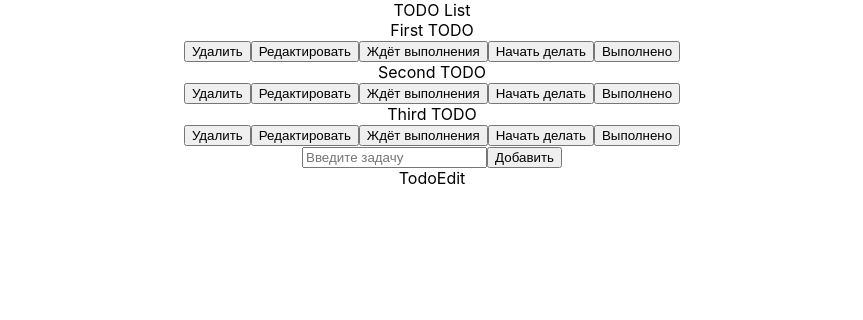
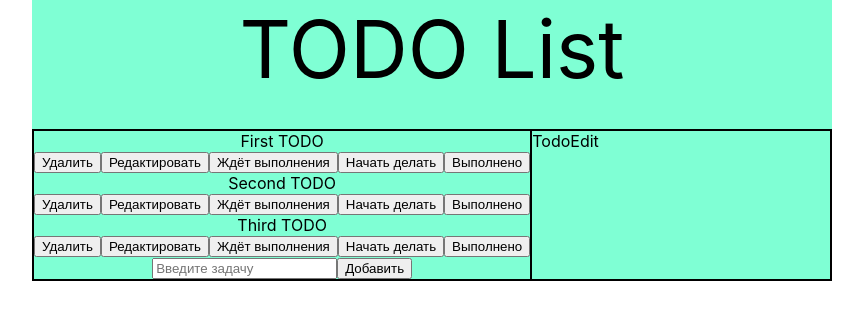
Before and after one commit to Esteradfi/todo-list, a React (Create React App) app: page / in a window 1280 px wide. Shown: the top 320 px of the page, without its empty margins (208-1071 px from the left). Built offline with nearby package versions, Linux system fonts and the light colour scheme.

Commit message:
feat: add scss styles part 1

```diff
--- a/package.json
+++ b/package.json
@@ -6,6 +6,7 @@
     "@testing-library/jest-dom": "^5.16.4",
     "@testing-library/react": "^13.3.0",
     "@testing-library/user-event": "^13.5.0",
+    "node-sass": "^4.14.1",
     "react": "^18.2.0",
     "react-dom": "^18.2.0",
     "react-scripts": "5.0.1",
--- a/src/App.css
+++ /dev/null
@@ -1,38 +0,0 @@
-.App {
-  text-align: center;
-}
-
-.App-logo {
-  height: 40vmin;
-  pointer-events: none;
-}
-
-@media (prefers-reduced-motion: no-preference) {
-  .App-logo {
-    animation: App-logo-spin infinite 20s linear;
-  }
-}
-
-.App-header {
-  background-color: #282c34;
-  min-height: 100vh;
-  display: flex;
-  flex-direction: column;
-  align-items: center;
-  justify-content: center;
-  font-size: calc(10px + 2vmin);
-  color: white;
-}
-
-.App-link {
-  color: #61dafb;
-}
-
-@keyframes App-logo-spin {
-  from {
-    transform: rotate(0deg);
-  }
-  to {
-    transform: rotate(360deg);
-  }
-}
--- a/src/App.js
+++ b/src/App.js
@@ -1,4 +1,4 @@
-import './App.css';
+import './App.scss';
 import Header from "./components/Header/Header";
 import TodoDisplay from "./components/TodoDisplay/TodoDisplay";
 
--- /dev/null
+++ b/src/App.scss
@@ -0,0 +1,7 @@
+.App {
+  text-align: center;
+  max-width: 800px;
+  margin-left: auto;
+  margin-right: auto;
+  background-color: aquamarine;
+}
--- a/src/components/Header/Header.js
+++ b/src/components/Header/Header.js
@@ -1,6 +1,8 @@
+import "./Header.scss";
+
 function Header() {
     return (
-        <div>TODO List</div>
+        <div className="Header">TODO List</div>
     )
 }
 
--- /dev/null
+++ b/src/components/Header/Header.scss
@@ -0,0 +1,4 @@
+.Header {
+  font-size: 5rem;
+  margin-bottom: 2rem;
+}
--- a/src/components/TodoDisplay/TodoDisplay.js
+++ b/src/components/TodoDisplay/TodoDisplay.js
@@ -1,6 +1,7 @@
 import {useState} from "react";
 import TodoList from "./components/TodoList/TodoList";
 import TodoEdit from "./components/TodoEdit/TodoEdit";
+import "./TodoDisplay.scss";
 
 function TodoDisplay() {
 
@@ -23,7 +24,7 @@ function TodoDisplay() {
     ]);
 
     return (
-        <div>
+        <div className="TodoDisplay">
             <TodoList todo={todo} setTodo={setTodo} />
             <TodoEdit />
         </div>
--- /dev/null
+++ b/src/components/TodoDisplay/TodoDisplay.scss
@@ -0,0 +1,4 @@
+.TodoDisplay {
+  border: #000000 2px solid;
+  display: flex;
+}
--- a/src/components/TodoDisplay/components/TodoList/TodoList.js
+++ b/src/components/TodoDisplay/components/TodoList/TodoList.js
@@ -1,5 +1,6 @@
 import {useState} from "react";
 import { v4 as uuidv4 } from "uuid";
+import "./TodoList.scss";
 
 function TodoList({ todo, setTodo }) {
 
@@ -70,7 +71,7 @@ function TodoList({ todo, setTodo }) {
     }
 
     return (
-        <div>
+        <div className="TodoList">
             {
                 todo.map( item => (
                     <div key={item.id}>
--- /dev/null
+++ b/src/components/TodoDisplay/components/TodoList/TodoList.scss
@@ -0,0 +1,3 @@
+.TodoList {
+  border-right: #000000 2px solid;
+}
--- a/src/index.js
+++ b/src/index.js
@@ -1,6 +1,6 @@
 import React from 'react';
 import ReactDOM from 'react-dom/client';
-import './index.css';
+import './index.scss';
 import App from './App';
 import reportWebVitals from './reportWebVitals';
 
```
Also changed, not shown: src/index.scss (renamed from src/index.css), src/logo.svg (deleted).
